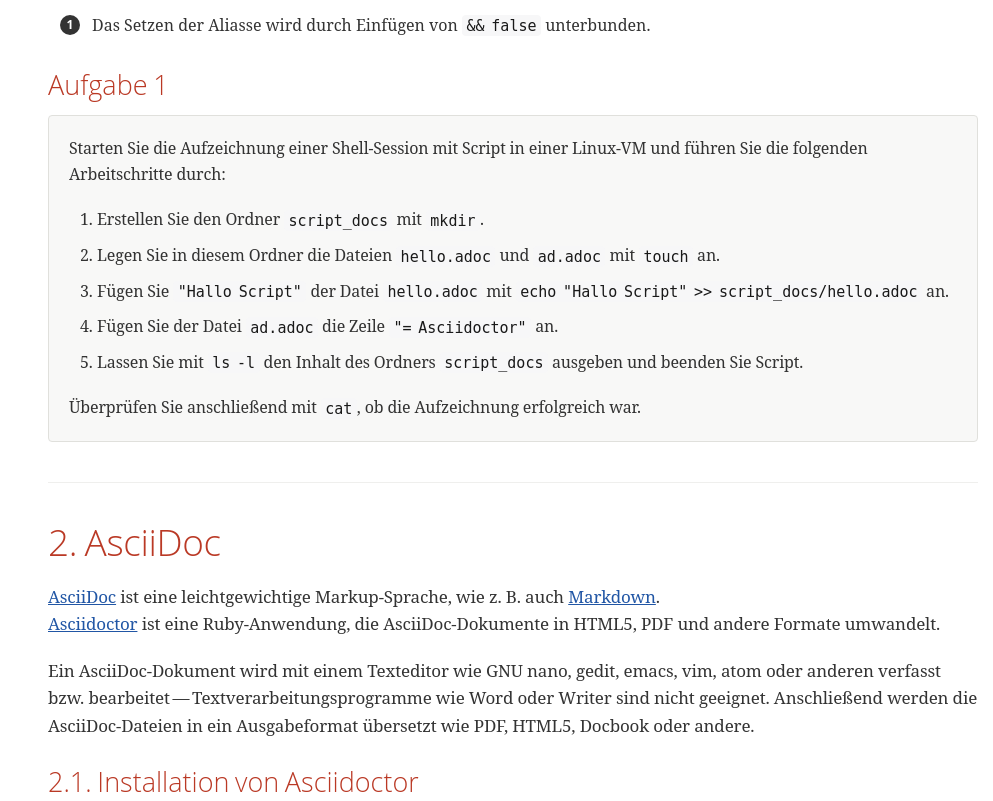
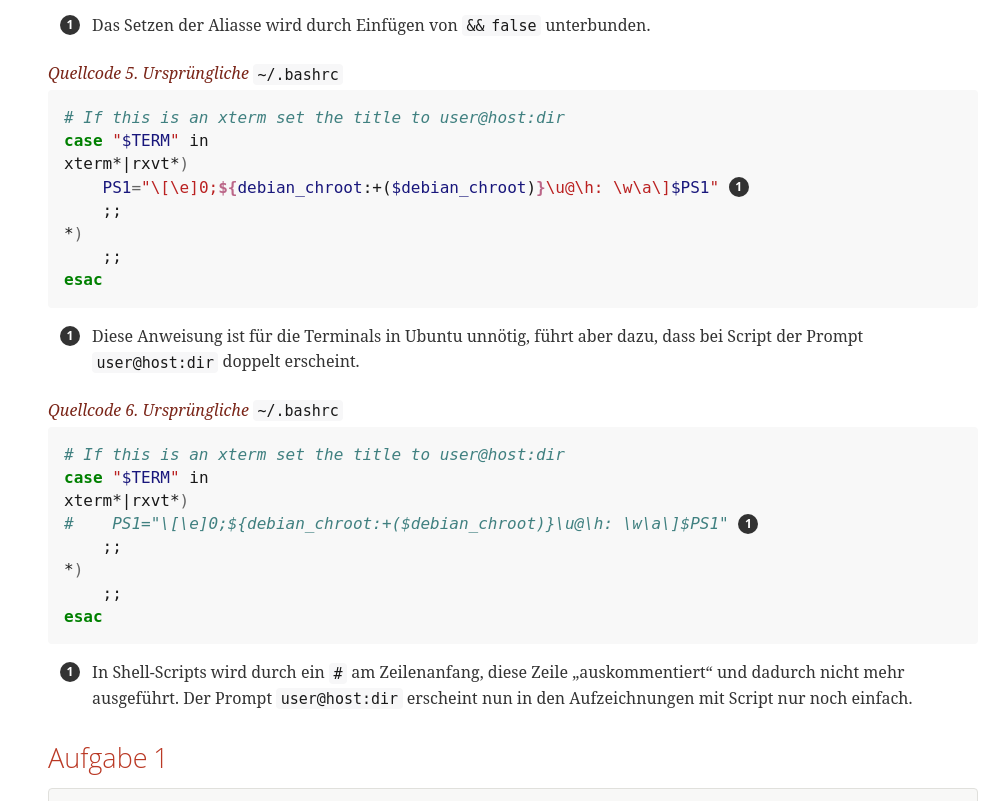
Before and after one commit to andrebauer/unterricht, a plain HTML site: page betriebssysteme/netzwerke-mit-virtualbox/lernjob-dokumentieren-script-asciidoc.html in a window 1280 px wide. Shown: the part 3515-4316 px from the top of the page, without its empty margins (287-1280 px from the left). Drawn offline with Linux system fonts and the light colour scheme.

Commit message:
Update at Sa 26. Mai 06:11:09 CEST 2018

```diff
--- a/betriebssysteme/netzwerke-mit-virtualbox/lernjob-dokumentieren-script-asciidoc.html
+++ b/betriebssysteme/netzwerke-mit-virtualbox/lernjob-dokumentieren-script-asciidoc.html
@@ -297,6 +297,52 @@ die geändert werden müssen.</p>
 <tr>
 <td><i class="conum" data-value="1"></i><b>1</b></td>
 <td>Das Setzen der Aliasse wird durch Einfügen von <code>&amp;&amp; false</code> unterbunden.</td>
+</tr>
+</table>
+</div>
+<div class="listingblock">
+<div class="title">Quellcode 5. Ursprüngliche <code>~/.bashrc</code></div>
+<div class="content">
+<pre class="pygments highlight"><code data-lang="sh"><span></span><span class="tok-c1"># If this is an xterm set the title to user@host:dir</span>
+<span class="tok-k">case</span> <span class="tok-s2">&quot;</span><span class="tok-nv">$TERM</span><span class="tok-s2">&quot;</span> in
+xterm*<span class="tok-p">|</span>rxvt*<span class="tok-o">)</span>
+    <span class="tok-nv">PS1</span><span class="tok-o">=</span><span class="tok-s2">&quot;\[\e]0;</span><span class="tok-si">${</span><span class="tok-nv">debian_chroot</span><span class="tok-p">:+(</span><span class="tok-nv">$debian_chroot</span><span class="tok-p">)</span><span class="tok-si">}</span><span class="tok-s2">\u@\h: \w\a\]</span><span class="tok-nv">$PS1</span><span class="tok-s2">&quot;</span> <i class="conum" data-value="1"></i><b>(1)</b>
+    <span class="tok-p">;;</span>
+*<span class="tok-o">)</span>
+    <span class="tok-p">;;</span>
+<span class="tok-k">esac</span></code></pre>
+</div>
+</div>
+<div class="colist arabic">
+<table>
+<tr>
+<td><i class="conum" data-value="1"></i><b>1</b></td>
+<td>Diese Anweisung ist für die Terminals in Ubuntu unnötig, führt aber
+dazu, dass bei Script der Prompt <code>user@host:dir</code> doppelt erscheint.</td>
+</tr>
+</table>
+</div>
+<div class="listingblock">
+<div class="title">Quellcode 6. Ursprüngliche <code>~/.bashrc</code></div>
+<div class="content">
+<pre class="pygments highlight"><code data-lang="sh"><span></span><span class="tok-c1"># If this is an xterm set the title to user@host:dir</span>
+<span class="tok-k">case</span> <span class="tok-s2">&quot;</span><span class="tok-nv">$TERM</span><span class="tok-s2">&quot;</span> in
+xterm*<span class="tok-p">|</span>rxvt*<span class="tok-o">)</span>
+<span class="tok-c1">#    PS1=&quot;\[\e]0;${debian_chroot:+($debian_chroot)}\u@\h: \w\a\]$PS1&quot; </span><i class="conum" data-value="1"></i><b>(1)</b>
+    <span class="tok-p">;;</span>
+*<span class="tok-o">)</span>
+    <span class="tok-p">;;</span>
+<span class="tok-k">esac</span></code></pre>
+</div>
+</div>
+<div class="colist arabic">
+<table>
+<tr>
+<td><i class="conum" data-value="1"></i><b>1</b></td>
+<td>In Shell-Scripts wird durch ein <code>#</code> am Zeilenanfang, diese Zeile
+&#8222;auskommentiert&#8220; und dadurch nicht mehr ausgeführt.
+Der Prompt <code>user@host:dir</code> erscheint nun in den Aufzeichnungen
+mit Script nur noch einfach.</td>
 </tr>
 </table>
 </div>
@@ -734,7 +780,7 @@ die Sie in Ihr E-Portfolio einbinden.</p>
 </div>
 <div id="footer">
 <div id="footer-text">
-Zuletzt aktualisiert 2018-05-25 10:32:33 CEST
+Zuletzt aktualisiert 2018-05-26 06:05:42 CEST
 </div>
 </div>
 </body>
```
